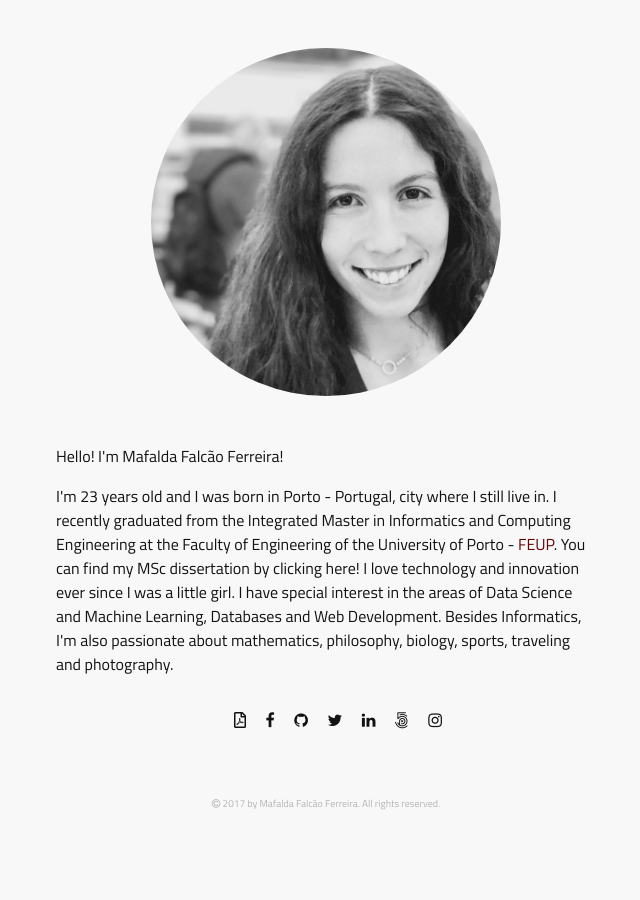
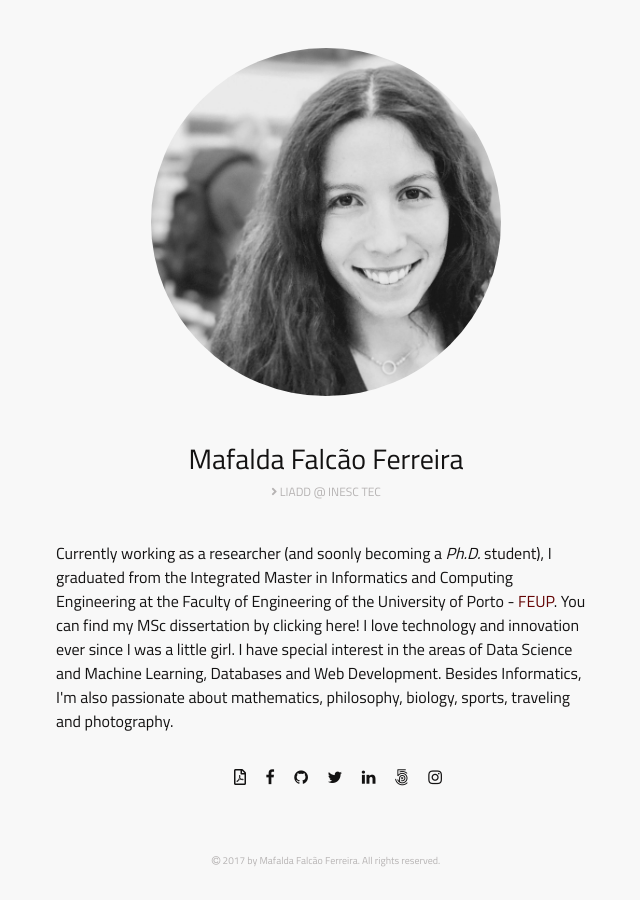
Before and after one commit to mafaldafalcaotvf/mafaldafalcaotvf.github.com, a Jekyll site: the page built from index.html, in a window 1280 px wide. Shown: the whole page, without its empty margins (314-954 px from the left). Built offline with Jekyll 4.4.1, drawn with Linux system fonts in a browser that asks for light colours; nearby versions of some CDN libraries.

Commit message:
changed the layout a bit and also the text

```diff
--- a/_sass/_base.scss
+++ b/_sass/_base.scss
@@ -33,6 +33,11 @@ a {
     color: $feup-color;
 }
 
+#work {
+    color: $lighter-font-color;
+    font-size: 0.75em;
+}
+
 ul.nav li{
     color: $lighter-font-color;
     font-size: 0.75em;
--- a/index.html
+++ b/index.html
@@ -15,8 +15,15 @@
         </div>
         <div class="row justify-content-center mt-5">
             <div class="col-md-6">
-                <p>Hello! I'm Mafalda Falcão Ferreira!</p>
-                <p>I'm 23 years old and I was born in Porto - Portugal, city where I still live in. I recently graduated from
+                <center>
+                    <h3>Mafalda Falcão Ferreira</h3>
+                    <p id="work"><i class="fas fa-angle-right"></i> <a href="https://www.inesctec.pt/en/centres/liaad">LIADD @ INESC TEC</a></p>
+                </center>
+            </div>
+        </div>
+        <div class="row justify-content-center mt-4">
+            <div class="col-md-6">
+                <p> Currently working as a researcher (and soonly becoming a <em>Ph.D.</em> student), I graduated from
                     the Integrated Master in Informatics and Computing Engineering at the Faculty of Engineering
                     of the University of Porto - <a href="http://www.fe.up.pt" id="feup">FEUP</a>. You can find my MSc dissertation
                     by<a href="http://hdl.handle.net/10216/106477"> clicking here!</a> I love technology and
```
Lines whose indentation alone changed are shown as unchanged.
